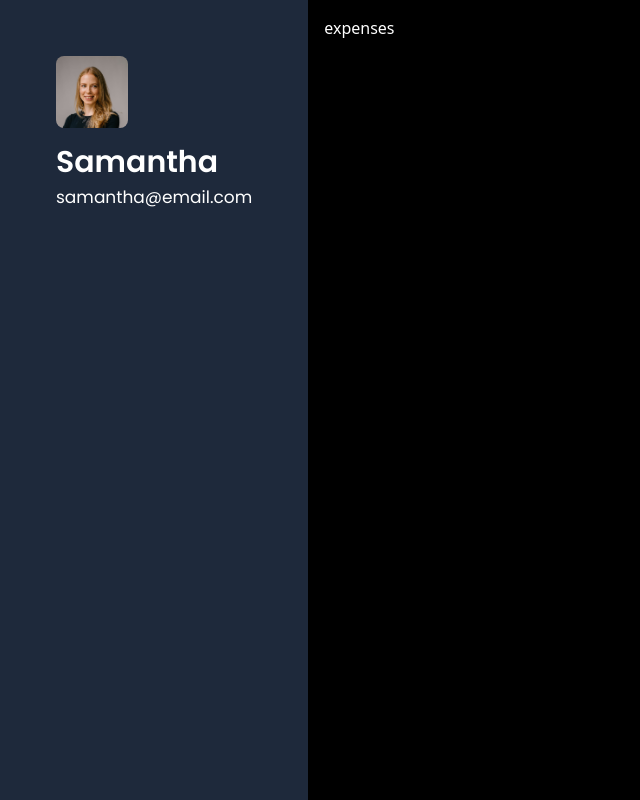
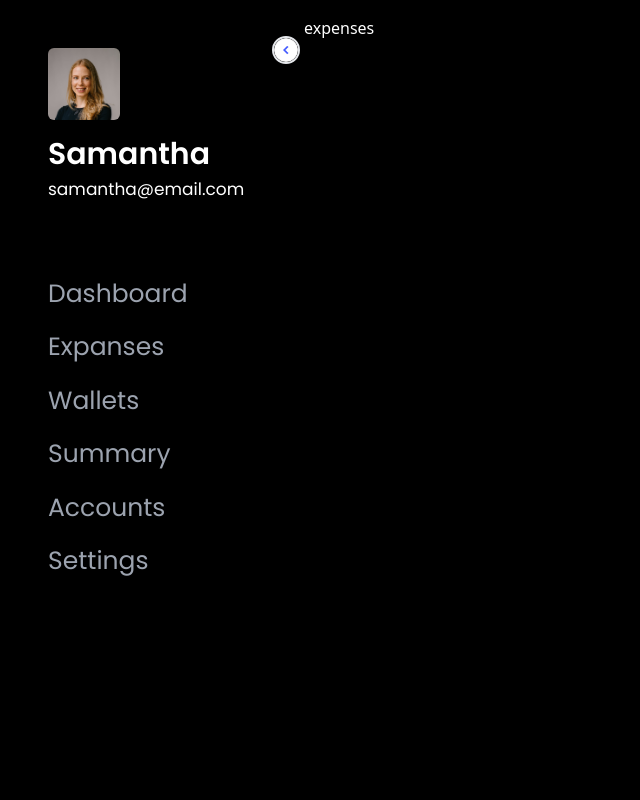
Before and after one commit to TiranChanuka/Admin-DashBoard, a React (Create React App) app: page /expenses in a window 1280 px wide. Shown: the whole page, without its empty margins (0-640 px from the left). Built offline with nearby package versions, Linux system fonts and the light colour scheme.

Commit message:
Update sidebar.jsx

```diff
--- a/src/screens/global/sidebar.jsx
+++ b/src/screens/global/sidebar.jsx
@@ -1,22 +1,69 @@
-import React from 'react'
+import { React, useState } from 'react'
+import { Link } from 'react-router-dom';
 
 export const SideBar = () => {
+    const [open, setOpen] = useState(true);
+  const Menus = [
+    { title: "Dashboard",  link: "/dashboard" },
+    { title: "Expanses", link: "/expenses"},
+    { title: "Wallets", link: "/dashboard"},
+    { title: "Summary ",  link: "/dashboard"},
+    { title: "Accounts",  link: "/dashboard"},
+    { title: "Settings",  link: "/dashboard"},
+  ];
   return (
-      <div className='flex flex-col text-white p-14 w-100 bg-slate-800 font-poppins'>
-          <div>
+      <di>
+           <div
+        className={` ${
+          open ? "w-72" : "w-20 "
+        } bg-dark-purple h-screen p-12 relative duration-300  text-white font-poppins`}
+      >
+        <img
+          src="../Assets/control.png"
+          className={`absolute cursor-pointer -right-3 top-9 w-7 border-dark-purple
+           border-2 rounded-full  ${!open && "rotate-180"}`}
+          onClick={() => setOpen(!open)}
+              />
+              <div>
               <img
                 alt="profile-user"
                 width="72px"
                 height="72px"
                 src="./Assets/profile.png"
-                className="rounded-lg"
+                className={`cursor-pointer duration-500 rounded-md ${
+              open && "rotate-[360deg]"
+            }`}
                 />
           </div>
           <div className='flex-1 mt-3'>
-              <div className='text-30px font-semibold'>Samantha</div>
-              <div className='text-17px'>samantha@email.com</div>
+              <div className={`text-30px font-semibold ${!open && "scale-0"}`}>Samantha</div>
+              <div className={`text-17px ${!open && "scale-0"}`}>samantha@email.com</div>
+              <div>
           </div>
+          </div>
+        <div className="pt-6 mt-8">
+          {Menus.map((Menu, index) => (
+            <div
+              key={index}
+              className={`flex text-25px rounded-md cursor-pointer hover:bg-white  text-gray-400 items-start
+              ${Menu.gap ? "mt-9" : "mt-4"} ${
+                index === 0 && "bg-light-white"
+              } `}
+            >
+                <Link to={Menu.link}></Link>
+              <span className={`${!open && "hidden"} origin-left duration-200`}>
+                {Menu.title}
+              </span>
+            </div>
+          ))}
+        </div>
+      </div>
+      <div className="h-screen flex-1 p-7">
+        <h1 className="text-2xl font-semibold ">Home Page</h1>
+      </div>
 
-    </div>
+
+
+    </di>
   )
 }
```
